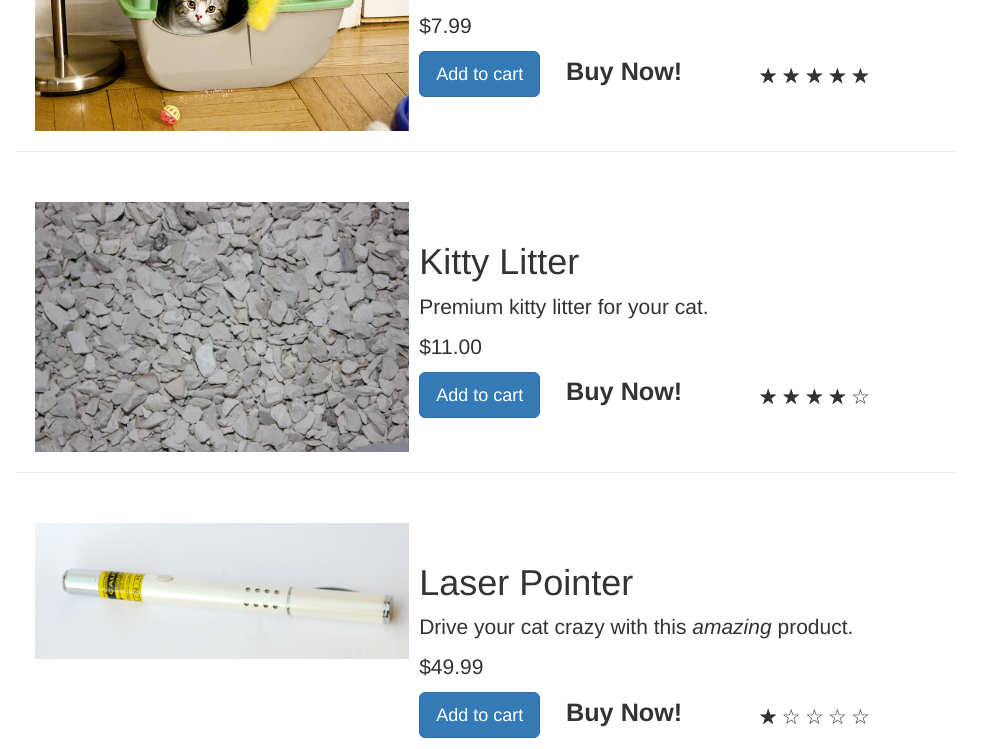
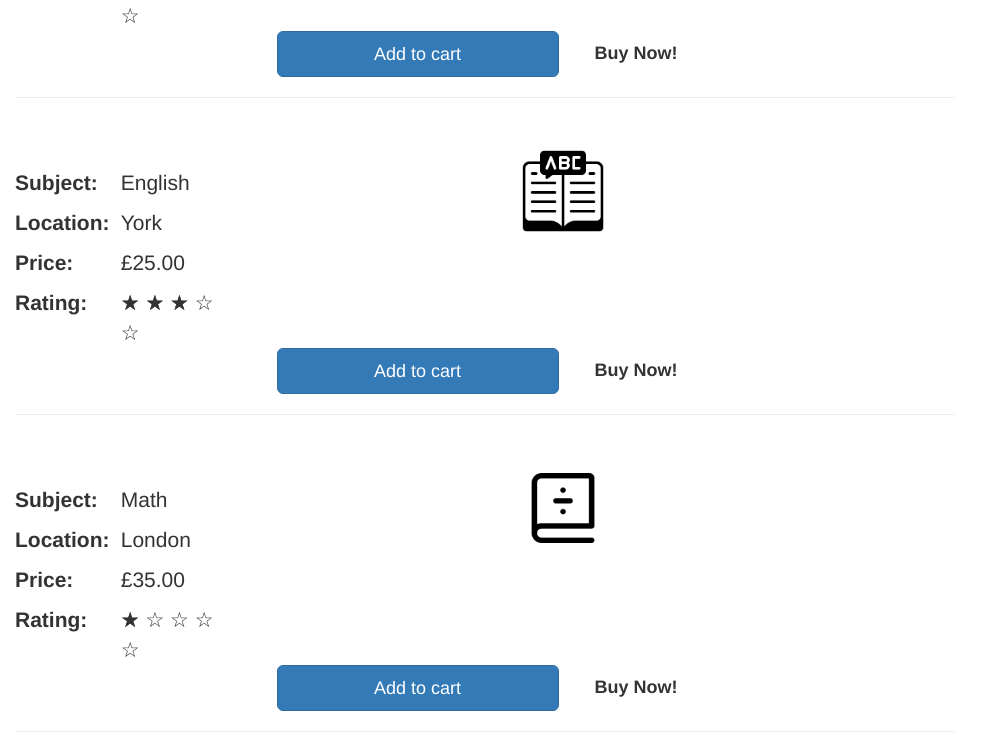
Before and after one commit to M00845272/CST3145-coursework1, a plain HTML site: page index.html in a window 1280 px wide. Shown: the part 628-1377 px from the top of the page, without its empty margins (0-1003 px from the left). Drawn offline with nearby package versions, Linux system fonts and the light colour scheme.

Commit message:
Display list of lessons

```diff
--- a/assets/css/app.css
+++ b/assets/css/app.css
@@ -33,7 +33,8 @@ margin-top:50px;
 .inventory-message {
 margin-left: 20px;
 font-weight: bold;
-font-size: 120%;
+padding: 10px 16px;
+font-size: 18px;
 }
 
 
@@ -41,9 +42,7 @@ font-size: 120%;
 margin-top: 30px;
 margin-left: 20px;
 max-height:300px;
-max-width:100%;
-}
-.figure {
+max-width:50%;
 
 }
 
@@ -68,3 +67,30 @@ width: 1.1em;
       max-width: 970px;
   }
 }
+
+.column {
+  width: 50%;
+}
+.row {
+  display: flex;
+}
+.lesson-detail-pair {
+  display: flex;
+
+  .lesson-label {
+    width: 30%;
+    font-weight: bold;
+  }
+}
+.tab {
+  display: inline-block;
+  margin-left: 2em;
+}
+.add-cart-button-container {
+  display: flex;
+  justify-content: center;
+
+  .add-cart-button {
+    width: 30%;
+  }
+}
--- a/index.html
+++ b/index.html
@@ -4,8 +4,8 @@
 <head>
   <title>LessonCart</title>
   <script src="https://unpkg.com/vue@2.7.8/dist/vue.js"></script>
-  <link rel="stylesheet" href="https://maxcdn.bootstrapcdn.com/bootstrap/3.3.7/css/bootstrap.min.css" integrity="sha384-BVYiiSIFeK1dGmJRAkycuHAHRg32OmUcww7on3RYdg4Va+PmSTsz/K68vbdEjh4u"
-    crossorigin="anonymous">
+  <link rel="stylesheet" href="https://maxcdn.bootstrapcdn.com/bootstrap/3.3.7/css/bootstrap.min.css"
+    integrity="sha384-BVYiiSIFeK1dGmJRAkycuHAHRg32OmUcww7on3RYdg4Va+PmSTsz/K68vbdEjh4u" crossorigin="anonymous">
   <link rel="stylesheet" type="text/css" href="assets/css/app.css" />
   <script src="https://cdnjs.cloudflare.com/ajax/libs/axios/0.16.2/axios.js"></script>
   <meta charset="UTF-8">
@@ -30,32 +30,50 @@
         <div v-if="showProduct">
           <div v-for="product in sortedProducts">
             <div class="row">
+              <div class="column">
+                <div class="col-md-6 col-md-offset-0 description">
+                  <div class="lesson-detail-pair">
+                    <p class="lesson-label">Subject: </p>
+                    <p class="tab" v-text="product.subject"></p>
+                  </div>
+                  <div class="lesson-detail-pair">
+                    <p class="lesson-label">Location: </p>
+                    <p class="tab" v-text="product.location"></p>
+                  </div>
+                  <div class="lesson-detail-pair">
+                    <p class="lesson-label">Price: </p>
+                    <p class="tab price"> {{product.price | formatPrice}}</p>
+                  </div>
+                  <div class="lesson-detail-pair">
+                    <p class="lesson-label">Rating: </p>
+                    <div class="tab">
+                      <span v-bind:class="{'rating-active' :checkRating(n, product)}" v-for="n in 5">☆
+                      </span>
+                    </div>
+                  </div>
+                </div>
+              </div>
+              <div class="column">
                 <div class="col-md-5 col-md-offset-0">
                   <figure>
                     <img class="product" v-bind:src="product.image">
                   </figure>
                 </div>
-              <div class="col-md-6 col-md-offset-0 description">
-                <h1 v-text="product.title"></h1>
-                <p v-html="product.description"></p>
-                <p class="price">
-                  {{product.price | formatPrice}}
-                </p>
-                <button class=" btn btn-primary btn-lg" v-on:click="addToCart(product)" v-if="canAddToCart(product)">Add to cart</button>
-                <button disabled="true" class=" btn btn-primary btn-lg" v-else>Add to cart</button>
-                <span class="inventory-message" v-if="product.availableInventory - cartCount(product.id) === 0">All Out!
+              </div>
+              <!-- end of col-md-6-->
+            </div>
+            <div class=" add-cart-button-container">
+              <button class=" btn btn-primary btn-lg add-cart-button" v-on:click="addToCart(product)"
+                v-if="canAddToCart(product)">Add to cart</button>
+              <button disabled="true" class=" btn btn-primary btn-lg add-cart-button" v-else>Add to cart</button>
+              <span class="inventory-message" v-if="product.availableInventory - cartCount(product.id) === 0">All
+                Out!
               </span>
               <span class="inventory-message" v-else-if="product.availableInventory - cartCount(product.id) < 5">
                 Only {{product.availableInventory - cartCount(product.id)}} left!
               </span>
               <span class="inventory-message" v-else>Buy Now!
               </span>
-                <div class="rating">
-                  <span v-bind:class="{'rating-active' :checkRating(n, product)}" v-for="n in 5">☆
-                  </span>
-                </div>
-              </div>
-              <!-- end of col-md-6-->
             </div>
             <!-- end of row-->
             <hr />
@@ -121,8 +139,8 @@
                   </div>
                   <div class="form-group">
                     <div class="col-md-6 boxes">
-                      <input type="checkbox" id="gift" value="true" v-bind:true-value="order.sendGift" v-bind:false-value="order.dontSendGift"
-                        v-model="order.gift">
+                      <input type="checkbox" id="gift" value="true" v-bind:true-value="order.sendGift"
+                        v-bind:false-value="order.dontSendGift" v-model="order.gift">
                       <label for="gift">Ship As Gift?</label>
                     </div>
                   </div>
--- a/life-cycle-hooks.js
+++ b/life-cycle-hooks.js
@@ -66,9 +66,9 @@ var APP_LOG_LIFECYCLE_EVENTS = true;
             console.log(productsArray);
             console.log(this.products);
             function compare(a, b) {
-              if (a.title.toLowerCase() < b.title.toLowerCase())
+              if (a.subject.toLowerCase() < b.subject.toLowerCase())
                 return -1;
-              if (a.title.toLowerCase() > b.title.toLowerCase())
+              if (a.subject.toLowerCase() > b.subject.toLowerCase())
                 return 1;
               return 0;
             }
@@ -88,9 +88,9 @@ var APP_LOG_LIFECYCLE_EVENTS = true;
               priceArray.splice(index + 3, 0, ",");	//#F
               index += 4;	//#F
             }	//#F
-            return "$" + priceArray.reverse().join("");	//#G
+            return "£" + priceArray.reverse().join("");	//#G
           } else {
-            return "$" + (price / 100).toFixed(2);	//#H
+            return "£" + (price / 100).toFixed(2);	//#H
           }
         }
 
--- a/products.json
+++ b/products.json
@@ -2,48 +2,111 @@
   "products":[
     {
       "id": 1001,
-      "title": "Cat Food, 25lb bag",
-      "description": "A 25 pound bag of <em>irresistible</em>, organic goodness for your cat.",
-      "price": 2000,
-      "image": "assets/images/product-fullsize.png",
-      "availableInventory": 10,
+      "subject": "Math",
+      "location": "London",
+      "price": 3500,
+      "image": "assets/images/math_icon_256px.png",
+      "availableInventory": 5,
       "rating": 1
     },
     {
       "id": 1002,
-      "title": "Yarn",
-      "description": "Yarn your cat can play with for a very <strong>long</strong> time!",
-      "price": 299,
-      "image": "assets/images/yarn.jpg",
-      "availableInventory": 7,
-      "rating": 1
+      "subject": "Math",
+      "location": "Oxford",
+      "price": 3500,
+      "image": "assets/images/math_icon_256px.png",
+      "availableInventory": 10,
+      "rating": 3
     },
     {
       "id": 1003,
-      "title": "Kitty Litter",
-      "description": "Premium kitty litter for your cat.",
-      "price": 1100,
-      "image": "assets/images/cat-litter.jpg",
-      "availableInventory": 99,
+      "subject": "Science",
+      "location": "London",
+      "price": 2500,
+      "image": "assets/images/science_icon_256px.png",
+      "availableInventory": 5,
+      "rating": 3
+    },
+    {
+      "id": 1004,
+      "subject": "Science",
+      "location": "Oxford",
+      "price": 2500,
+      "image": "assets/images/science_icon_256px.png",
+      "availableInventory": 10,
       "rating": 4
     },
     {
-      "id": 1004,
-      "title": "Cat House",
-      "description": "A place for your cat to play!",
-      "price": 799,
-      "image": "assets/images/cat-house.jpg",
-      "availableInventory": 11,
+      "id": 1005,
+      "subject": "Music",
+      "location": "London",
+      "price": 3000,
+      "image": "assets/images/music_icon_256px.png",
+      "availableInventory": 5,
+      "rating": 2
+    },
+    {
+      "id": 1006,
+      "subject": "Music",
+      "location": "Oxford",
+      "price": 3000,
+      "image": "assets/images/music_icon_256px.png",
+      "availableInventory": 10,
       "rating": 5
     },
     {
-      "id": 1005,
-      "title": "Laser Pointer",
-      "description": "Drive your cat crazy with this <em>amazing</em> product.",
-      "price": 4999,
-      "image": "assets/images/laser-pointer.jpg",
-      "availableInventory": 25,
-      "rating": 1
+      "id": 1007,
+      "subject": "English",
+      "location": "London",
+      "price": 2500,
+      "image": "assets/images/english_icon_256px.png",
+      "availableInventory": 5,
+      "rating": 2
+    },
+    {
+      "id": 1008,
+      "subject": "English",
+      "location": "Oxford",
+      "price": 2500,
+      "image": "assets/images/english_icon_256px.png",
+      "availableInventory": 10,
+      "rating": 3
+    },
+    {
+      "id": 1009,
+      "subject": "English",
+      "location": "York",
+      "price": 2500,
+      "image": "assets/images/english_icon_256px.png",
+      "availableInventory": 5,
+      "rating": 3
+    },
+    {
+      "id": 1010,
+      "subject": "Math",
+      "location": "York",
+      "price": 3500,
+      "image": "assets/images/math_icon_256px.png",
+      "availableInventory": 5,
+      "rating": 4
+    },
+    {
+      "id": 1011,
+      "subject": "Science",
+      "location": "York",
+      "price": 2500,
+      "image": "assets/images/science_icon_256px.png",
+      "availableInventory": 5,
+      "rating": 5
+    },
+    {
+      "id": 1012,
+      "subject": "Music",
+      "location": "York",
+      "price": 3000,
+      "image": "assets/images/music_icon_256px.png",
+      "availableInventory": 5,
+      "rating": 5
     }
   ]
 }
```
Also changed, not shown: assets/images/Mindy_Mouse_cat_toy.jpg (deleted), assets/images/cat-house.jpg (deleted), assets/images/cat-litter.jpg (deleted), assets/images/english_icon_256px.png (added), assets/images/laser-pointer.jpg (deleted), assets/images/math_icon_256px.png (added), assets/images/music_icon_256px.png (added), assets/images/product-fullsize.png (deleted), assets/images/science_icon_256px.png (added), assets/images/yarn.jpg (deleted). Lines whose indentation alone changed are shown as unchanged.
